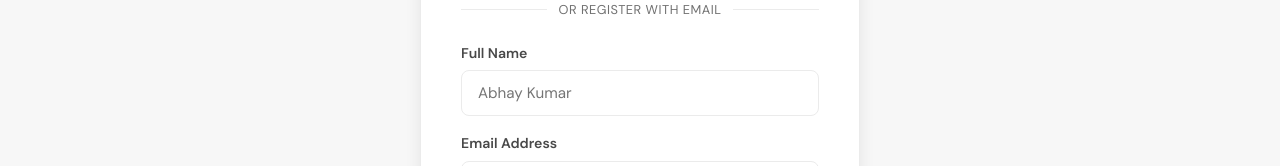
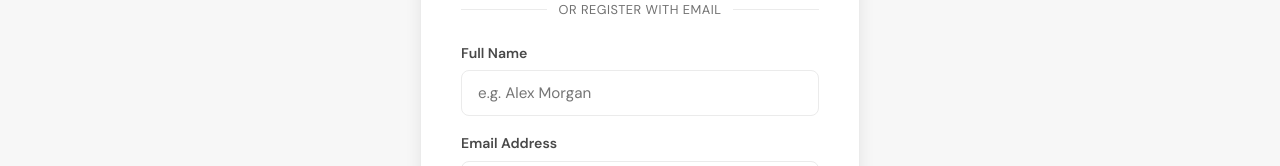
Before and after one commit to kmrabhay07/omnispace-webapp, an Angular app in the folder omnispace/frontend/: page /register in a window 1280 px wide. Shown: the part 451-617 px from the top of the page. Built offline with nearby package versions, Linux system fonts and the light colour scheme.

Commit message:
fix(auth): replace placeholder email, name, and contacts with dummy data

```diff
--- a/omnispace/frontend/src/app/core/data/mock-properties.ts
+++ b/omnispace/frontend/src/app/core/data/mock-properties.ts
@@ -109,8 +109,8 @@ export const MOCK_PROPERTIES: Property[] = [
       'https://images.unsplash.com/photo-1600585154340-be6161a56a0c?auto=format&fit=crop&w=1200&q=80',
       'https://images.unsplash.com/photo-1600596542815-ffad4c1539a9?auto=format&fit=crop&w=1200&q=80'
     ],
-    ownerName: 'Abhay Kumar',
-    ownerContact: '+91-8091109624',
+    ownerName: 'Aarav Sharma',
+    ownerContact: '+91-9876543210',
     createdAt: '2026-08-14T08:00:00Z'
   }
 ];
--- a/omnispace/frontend/src/app/pages/auth/register/register.component.ts
+++ b/omnispace/frontend/src/app/pages/auth/register/register.component.ts
@@ -49,12 +49,12 @@ import { AuthService } from '../../../core/services/auth.service';
         <form (ngSubmit)="onRegister()">
           <div class="form-group">
             <label>Full Name</label>
-            <input type="text" [(ngModel)]="name" name="name" required placeholder="Abhay Kumar">
+            <input type="text" [(ngModel)]="name" name="name" required placeholder="e.g. Alex Morgan">
           </div>
 
           <div class="form-group">
             <label>Email Address</label>
-            <input type="email" [(ngModel)]="email" name="email" required placeholder="ak24nov2002@gmail.com">
+            <input type="email" [(ngModel)]="email" name="email" required placeholder="e.g. alex.morgan@example.com">
           </div>
 
           <div class="form-group">
--- a/omnispace/frontend/src/app/pages/properties/property-detail/property-detail.component.ts
+++ b/omnispace/frontend/src/app/pages/properties/property-detail/property-detail.component.ts
@@ -1186,7 +1186,7 @@ export class PropertyDetailComponent implements OnInit, AfterViewInit, OnDestroy
   }
 
   getCleanPhoneNumber(): string {
-    const phone = this.getPhoneContact() || '918091109624';
+    const phone = this.getPhoneContact() || '919876543210';
     return phone.replace(/[^0-9]/g, '');
   }
 
--- a/omnispace/frontend/src/app/pages/properties/property-form/property-form.component.ts
+++ b/omnispace/frontend/src/app/pages/properties/property-form/property-form.component.ts
@@ -45,7 +45,7 @@ declare var L: any; // Leaflet declaration for OpenStreetMap
             <div class="form-row">
               <div class="form-group flex-1">
                 <label>Listing Agent / Host Name</label>
-                <input type="text" [(ngModel)]="ownerName" name="ownerName" placeholder="e.g. Abhay Kumar">
+                <input type="text" [(ngModel)]="ownerName" name="ownerName" placeholder="e.g. Alex Morgan">
               </div>
               <div class="form-group flex-1">
                 <label>Direct Contact Phone / WhatsApp (Optional)</label>
```
